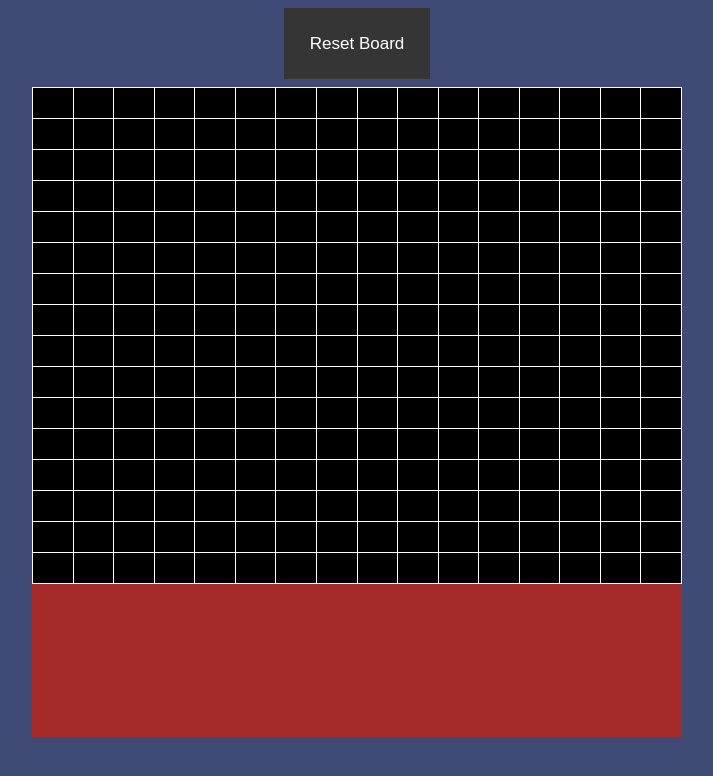
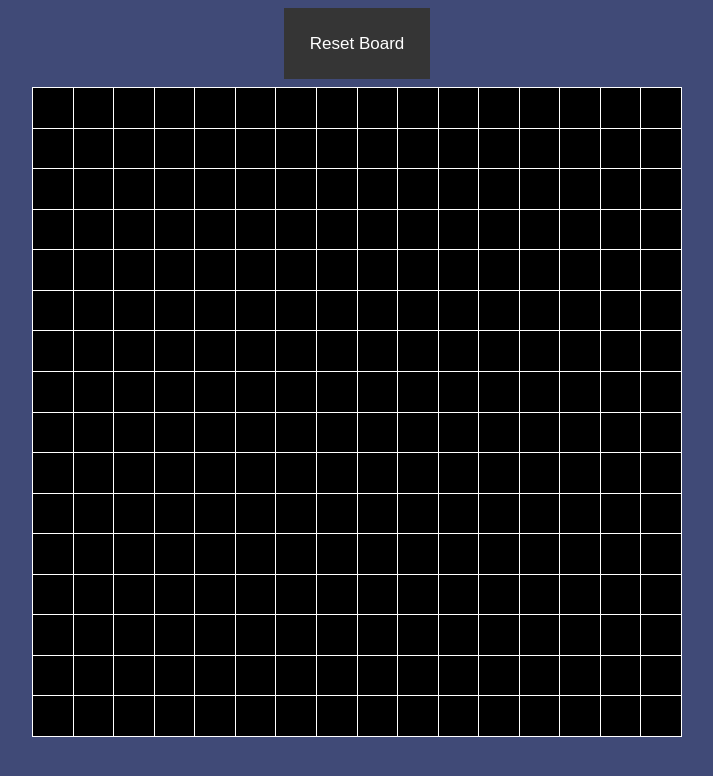
Before and after one commit to cgrossi/sketchproject, a plain HTML site: page index.html in a window 1280 px wide. Shown: the whole page, without its empty margins (283-996 px from the left). Drawn offline with Linux system fonts and the light colour scheme.

Commit message:
Fixed height issue

```diff
--- a/styles.css
+++ b/styles.css
@@ -9,6 +9,8 @@ html {
     width: 650px;
     height: 650px;
     background-color: brown;
+    display: flex;
+    flex-direction: column;
 }
 
 .set-canvas {
@@ -27,8 +29,7 @@ button {
 
 .div-column {
     background: black;
-    min-height: 30px;
-    flex: 1;
+    flex: auto;
     border-left: 1px solid white;
 }
 
@@ -47,6 +48,7 @@ button {
 
 .div-row {
     display: flex;
+    flex: auto;
     border-top: 1px solid white;
 }
 
```
